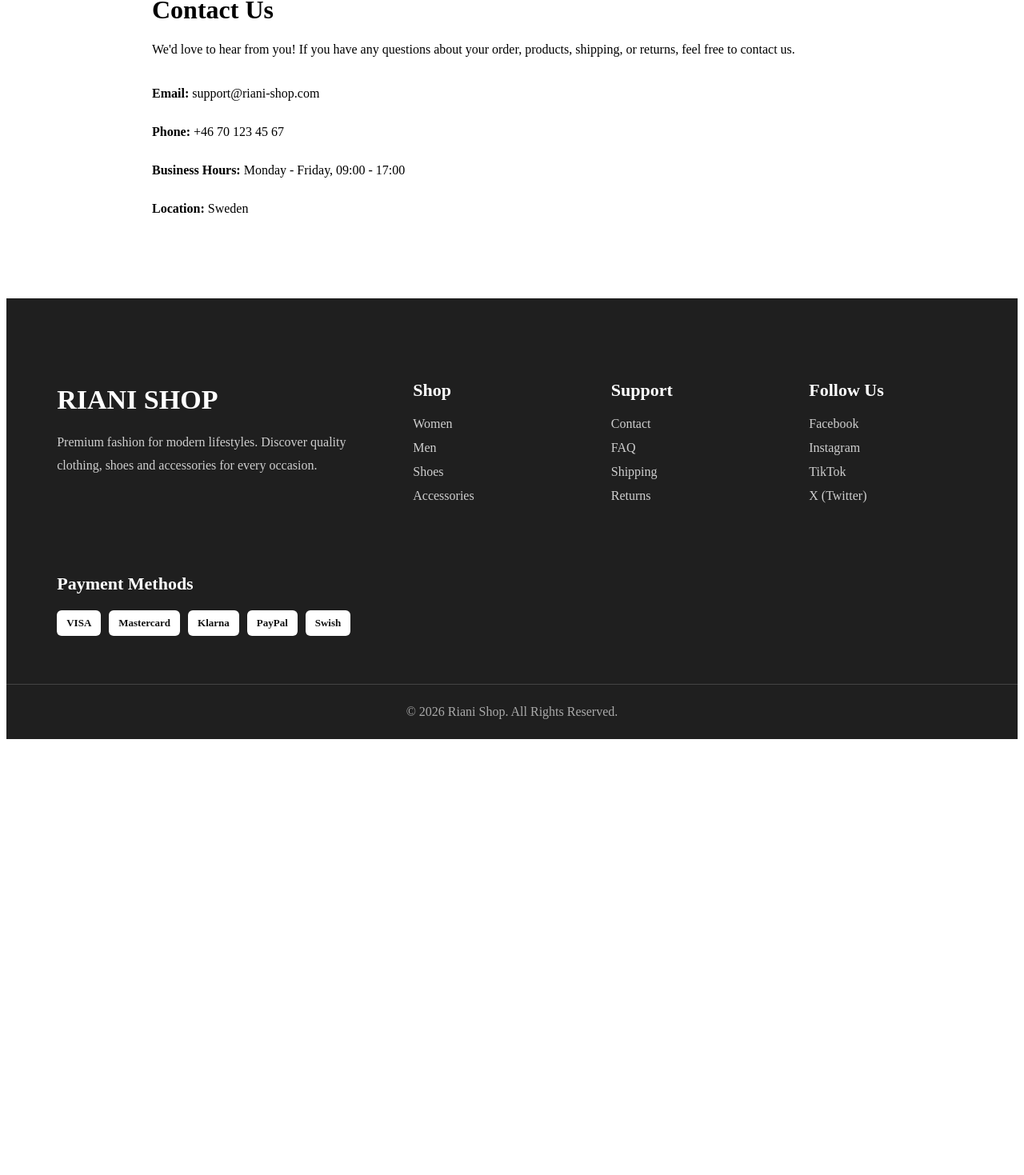
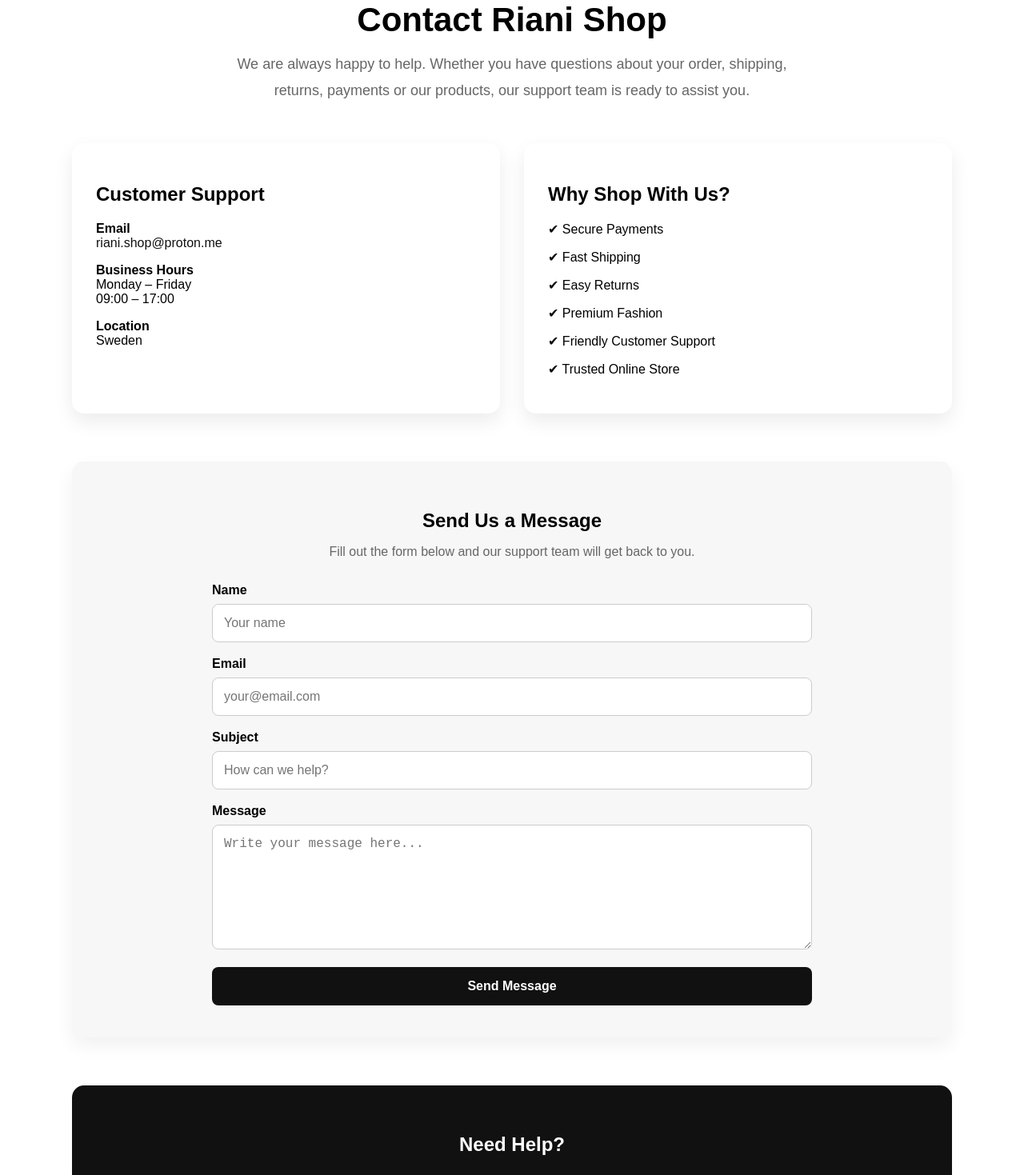
Before and after one commit to Mariam971-sys/riani-shop, a React (Vite) app in the folder frontend/: page /contact in a window 1280 px wide. Shown: the part 225-1694 px from the top of the page at 80% size. Before the commit the page ends 1157 px from the top, so only its background shows below. Built offline with nearby package versions, Linux system fonts and the light colour scheme; no server answers.

Commit message:
Add working contact form

```diff
--- a/frontend/src/pages/Contact.jsx
+++ b/frontend/src/pages/Contact.jsx
@@ -1,34 +1,354 @@
+import { useState } from "react";
+
 function Contact() {
+  const [result, setResult] = useState("");
+  const [sending, setSending] = useState(false);
+
+  const handleSubmit = async (event) => {
+    event.preventDefault();
+
+    setSending(true);
+    setResult("Sending...");
+
+    const formData = new FormData(event.target);
+
+    formData.append(
+      "access_key",
+      "f46abd6f-832d-4d02-a4d1-f347fd946f23"
+    );
+
+    formData.append("subject", "New message from Riani Shop website");
+    formData.append("from_name", "Riani Shop Website");
+
+    try {
+      const response = await fetch(
+        "https://api.web3forms.com/submit",
+        {
+          method: "POST",
+          body: formData,
+        }
+      );
+
+      const data = await response.json();
+
+      if (data.success) {
+        setResult("Your message has been sent successfully!");
+        event.target.reset();
+      } else {
+        setResult("Something went wrong. Please try again.");
+      }
+    } catch (error) {
+      setResult("Something went wrong. Please try again.");
+    }
+
+    setSending(false);
+  };
+
   return (
     <main
       style={{
-        maxWidth: "900px",
+        maxWidth: "1100px",
         margin: "60px auto",
         padding: "20px",
+        fontFamily: "Arial, sans-serif",
       }}
     >
-      <h1>Contact Us</h1>
+      <h1
+        style={{
+          textAlign: "center",
+          fontSize: "42px",
+          marginBottom: "15px",
+        }}
+      >
+        Contact Riani Shop
+      </h1>
 
-      <p>
-        We'd love to hear from you! If you have any questions about your order,
-        products, shipping, or returns, feel free to contact us.
+      <p
+        style={{
+          textAlign: "center",
+          color: "#666",
+          fontSize: "18px",
+          maxWidth: "700px",
+          margin: "0 auto 50px",
+          lineHeight: "1.8",
+        }}
+      >
+        We are always happy to help. Whether you have questions about your
+        order, shipping, returns, payments or our products, our support team
+        is ready to assist you.
       </p>
 
-      <div style={{ marginTop: "30px", lineHeight: "2" }}>
-        <p>
-          <strong>Email:</strong> support@riani-shop.com
+      <div
+        style={{
+          display: "grid",
+          gridTemplateColumns:
+            "repeat(auto-fit, minmax(320px, 1fr))",
+          gap: "30px",
+        }}
+      >
+        <div
+          style={{
+            background: "#fff",
+            padding: "30px",
+            borderRadius: "15px",
+            boxShadow: "0 10px 25px rgba(0,0,0,.08)",
+          }}
+        >
+          <h2>Customer Support</h2>
+
+          <p>
+            <strong>Email</strong>
+            <br />
+            <a
+              href="mailto:riani.shop@proton.me"
+              style={{
+                color: "#111",
+                textDecoration: "none",
+              }}
+            >
+              riani.shop@proton.me
+            </a>
+          </p>
+
+          <p>
+            <strong>Business Hours</strong>
+            <br />
+            Monday – Friday
+            <br />
+            09:00 – 17:00
+          </p>
+
+          <p>
+            <strong>Location</strong>
+            <br />
+            Sweden
+          </p>
+        </div>
+
+        <div
+          style={{
+            background: "#fff",
+            padding: "30px",
+            borderRadius: "15px",
+            boxShadow: "0 10px 25px rgba(0,0,0,.08)",
+          }}
+        >
+          <h2>Why Shop With Us?</h2>
+
+          <p>✔ Secure Payments</p>
+          <p>✔ Fast Shipping</p>
+          <p>✔ Easy Returns</p>
+          <p>✔ Premium Fashion</p>
+          <p>✔ Friendly Customer Support</p>
+          <p>✔ Trusted Online Store</p>
+        </div>
+      </div>
+
+      <div
+        style={{
+          marginTop: "60px",
+          background: "#f7f7f7",
+          padding: "40px",
+          borderRadius: "15px",
+          boxShadow: "0 10px 25px rgba(0,0,0,.06)",
+        }}
+      >
+        <h2
+          style={{
+            textAlign: "center",
+            marginBottom: "10px",
+          }}
+        >
+          Send Us a Message
+        </h2>
+
+        <p
+          style={{
+            textAlign: "center",
+            color: "#666",
+            marginBottom: "30px",
+          }}
+        >
+          Fill out the form below and our support team will get back to you.
         </p>
 
-        <p>
-          <strong>Phone:</strong> +46 70 123 45 67
-        </p>
+        <form
+          onSubmit={handleSubmit}
+          style={{
+            maxWidth: "750px",
+            margin: "0 auto",
+            display: "grid",
+            gap: "18px",
+          }}
+        >
+          <div>
+            <label
+              htmlFor="name"
+              style={{
+                display: "block",
+                marginBottom: "8px",
+                fontWeight: "600",
+              }}
+            >
+              Name
+            </label>
 
-        <p>
-          <strong>Business Hours:</strong> Monday - Friday, 09:00 - 17:00
-        </p>
+            <input
+              id="name"
+              type="text"
+              name="name"
+              placeholder="Your name"
+              required
+              style={{
+                width: "100%",
+                padding: "14px",
+                border: "1px solid #ccc",
+                borderRadius: "8px",
+                fontSize: "16px",
+                boxSizing: "border-box",
+              }}
+            />
+          </div>
 
-        <p>
-          <strong>Location:</strong> Sweden
+          <div>
+            <label
+              htmlFor="email"
+              style={{
+                display: "block",
+                marginBottom: "8px",
+                fontWeight: "600",
+              }}
+            >
+              Email
+            </label>
+
+            <input
+              id="email"
+              type="email"
+              name="email"
+              placeholder="your@email.com"
+              required
+              style={{
+                width: "100%",
+                padding: "14px",
+                border: "1px solid #ccc",
+                borderRadius: "8px",
+                fontSize: "16px",
+                boxSizing: "border-box",
+              }}
+            />
+          </div>
+
+          <div>
+            <label
+              htmlFor="subject"
+              style={{
+                display: "block",
+                marginBottom: "8px",
+                fontWeight: "600",
+              }}
+            >
+              Subject
+            </label>
+
+            <input
+              id="subject"
+              type="text"
+              name="subject"
+              placeholder="How can we help?"
+              required
+              style={{
+                width: "100%",
+                padding: "14px",
+                border: "1px solid #ccc",
+                borderRadius: "8px",
+                fontSize: "16px",
+                boxSizing: "border-box",
+              }}
+            />
+          </div>
+
+          <div>
+            <label
+              htmlFor="message"
+              style={{
+                display: "block",
+                marginBottom: "8px",
+                fontWeight: "600",
+              }}
+            >
+              Message
+            </label>
+
+            <textarea
+              id="message"
+              name="message"
+              placeholder="Write your message here..."
+              rows="7"
+              required
+              style={{
+                width: "100%",
+                padding: "14px",
+                border: "1px solid #ccc",
+                borderRadius: "8px",
+                fontSize: "16px",
+                resize: "vertical",
+                boxSizing: "border-box",
+              }}
+            />
+          </div>
+
+          <button
+            type="submit"
+            disabled={sending}
+            style={{
+              background: sending ? "#777" : "#111",
+              color: "#fff",
+              border: "none",
+              padding: "15px 25px",
+              borderRadius: "8px",
+              fontSize: "16px",
+              fontWeight: "600",
+              cursor: sending ? "not-allowed" : "pointer",
+            }}
+          >
+            {sending ? "Sending..." : "Send Message"}
+          </button>
+
+          {result && (
+            <p
+              style={{
+                textAlign: "center",
+                fontWeight: "600",
+                marginTop: "5px",
+              }}
+            >
+              {result}
+            </p>
+          )}
+        </form>
+      </div>
+
+      <div
+        style={{
+          marginTop: "60px",
+          background: "#111",
+          color: "#fff",
+          padding: "40px",
+          borderRadius: "15px",
+          textAlign: "center",
+        }}
+      >
+        <h2>Need Help?</h2>
+
+        <p
+          style={{
+            color: "#ddd",
+            lineHeight: "1.8",
+          }}
+        >
+          Our team aims to respond to every email within 24 hours during
+          business days.
         </p>
       </div>
     </main>
```
